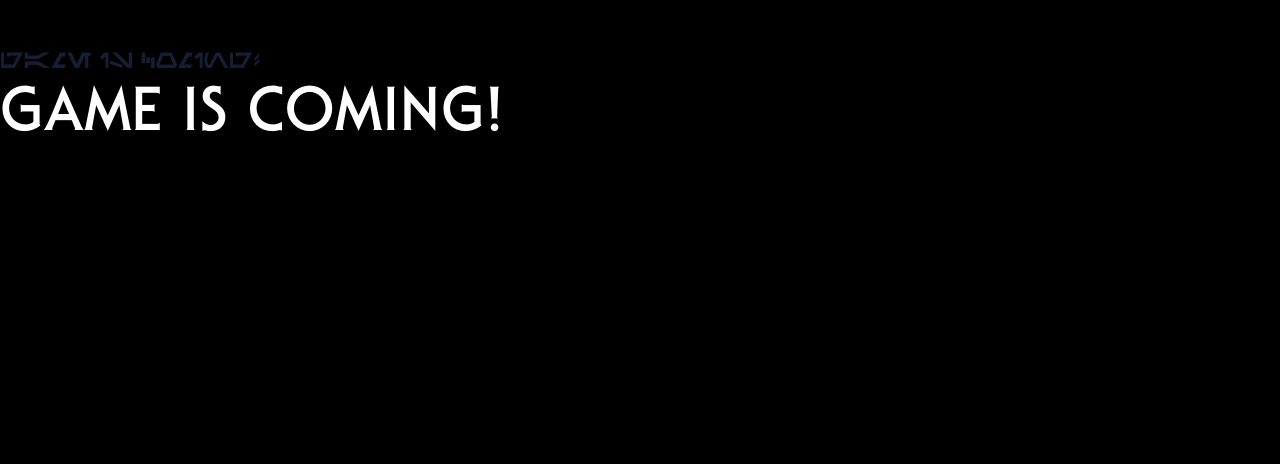
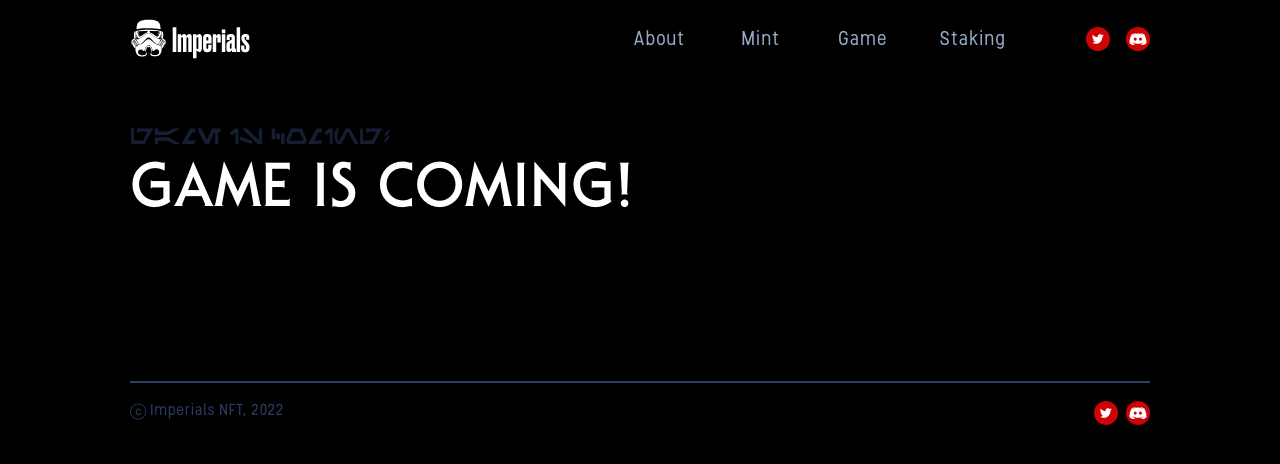
Before and after one commit to bashenov98/imperials, a React (Create React App) app: page /game in a window 1280 px wide. Shown: the top 464 px of the page. Built offline with nearby package versions, Linux system fonts and the light colour scheme; a small style sheet from the web is missing.

Commit message:
added header/footer in other tabs

```diff
--- a/src/components/About/About.jsx
+++ b/src/components/About/About.jsx
@@ -22,13 +22,18 @@
     const [isLoading, setLoading] = useState(false);
 
     useEffect(() => {
-        if(typeof(localStorage.getItem("username"))=='undefined') {
-            setLoading(true);
-            setTimeout (() => {
-                setLoading(false);
-                localStorage.setItem("username", 1);
-            }, 600000);
-        };
+        // if(typeof(localStorage.getItem("username"))=='undefined') {
+        //     setLoading(true);
+        //     setTimeout (() => {
+        //         setLoading(false);
+        //         localStorage.setItem("username", 1);
+        //     }, 600000);
+        // };
+        setLoading(true);
+        setTimeout (() => {
+            setLoading(false);
+            localStorage.setItem("username", 1);
+        }, 600000);
     }, []);
 
     const handleLanguage = (langValue) => {
--- a/src/components/Game/Game.css
+++ b/src/components/Game/Game.css
@@ -3,7 +3,7 @@
 /*@import url('http://fonts.cdnfonts.com/css/stellar');*/
 
 .game {
-    padding: 50px 0px;
+    padding: 50px 130px;
 }
 
 h2 {
--- a/src/components/Game/Game.jsx
+++ b/src/components/Game/Game.jsx
@@ -1,11 +1,17 @@
 import React from 'react';
 import './Game.css';
+import Footer from "../Footer/Footer";
+import Header from "../Header/Header";
 
 const Game = () => {
     return (
-        <div className="game">
-            <h3>GAME IS COMING!</h3>
-            <h2>GAME IS COMING!</h2>
+        <div>
+            <Header/>
+            <div className="game">
+                <h3>GAME IS COMING!</h3>
+                <h2>GAME IS COMING!</h2>
+            </div>
+            <Footer/>
         </div>
     );
 };
--- a/src/components/Mint/Mint.css
+++ b/src/components/Mint/Mint.css
@@ -3,7 +3,7 @@
 /*@import url('http://fonts.cdnfonts.com/css/stellar');*/
 
 .mint {
-    padding: 50px 0px;
+    padding: 50px 130px;
 }
 
 h2 {
--- a/src/components/Mint/Mint.jsx
+++ b/src/components/Mint/Mint.jsx
@@ -1,11 +1,17 @@
 import React from 'react';
 import './Mint.css';
+import Footer from "../Footer/Footer";
+import Header from "../Header/Header";
 
 const Mint = () => {
     return (
-        <div className="mint">
-            <h3>MINT IS COMING!</h3>
-            <h2>MINT IS COMING!</h2>
+        <div>
+            <Header/>
+            <div className="mint">
+                <h3>MINT IS COMING!</h3>
+                <h2>MINT IS COMING!</h2>
+            </div>
+            <Footer/>
         </div>
     );
 };
--- a/src/components/Staking/Staking.css
+++ b/src/components/Staking/Staking.css
@@ -3,7 +3,7 @@
 /*@import url('http://fonts.cdnfonts.com/css/stellar');*/
 
 .staking {
-    padding: 50px 0px;
+    padding: 50px 130px;
 }
 
 h2 {
--- a/src/components/Staking/Staking.jsx
+++ b/src/components/Staking/Staking.jsx
@@ -1,11 +1,17 @@
 import React from 'react';
 import './Staking.css';
+import Header from "../Header/Header";
+import Footer from "../Footer/Footer";
 
 const Staking = () => {
     return (
-        <div className="staking">
-            <h3>STAKING IS COMING!</h3>
-            <h2>STAKING IS COMING!</h2>
+        <div>
+            <Header/>
+            <div className="staking">
+                <h3>STAKING IS COMING!</h3>
+                <h2>STAKING IS COMING!</h2>
+            </div>
+            <Footer/>
         </div>
     );
 };
```
